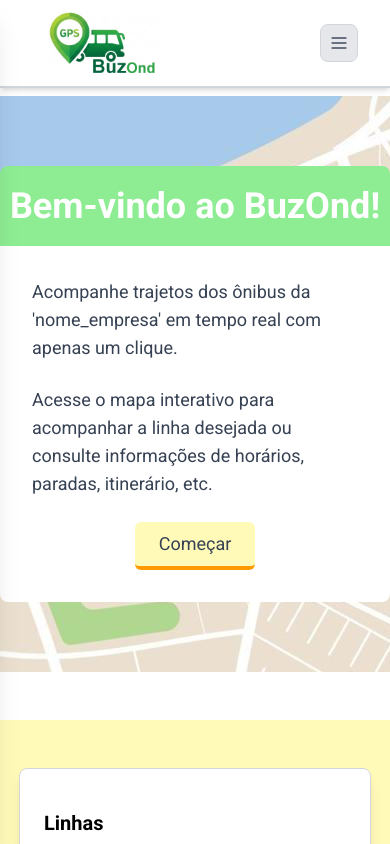
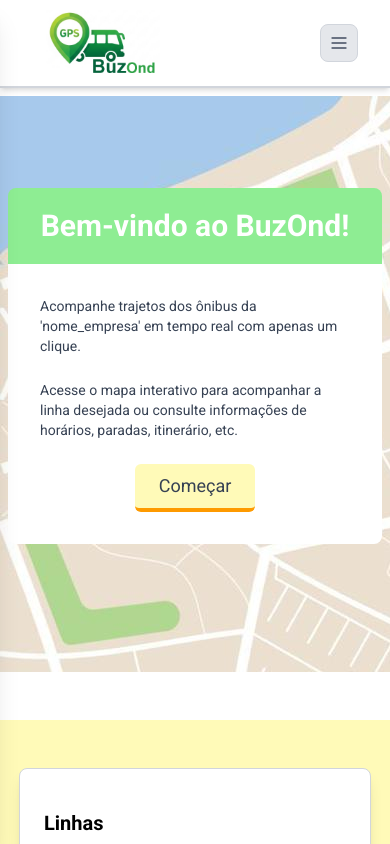
Before and after one commit to luan-services/bus-tracking-app-frontend, a Next.js app: page / in a window 390 px wide. Shown: the top 844 px of the page. Built offline with nearby package versions, Linux system fonts and the light colour scheme; no server answers.

Commit message:
update: hero section fix

```diff
--- a/src/app/(main_website)/page.tsx
+++ b/src/app/(main_website)/page.tsx
@@ -104,19 +104,19 @@ export default async function HomePage() {
 
 
                 <div className="relative justify-center lg:px-48 flex min-h-144 py-8 w-full">
-                    <div className="container max-h-144 flex justify-center md:justify-end items-center">
+                    <div className="container px-2 max-h-144 flex justify-center md:justify-end items-center">
 
-                        <div className="flex flex-col max-w-108 min-h-98 ">
-                            <span className="text-4xl text-center font-extrabold py-5 text-white bg-custom-light-green-2 rounded-t-lg">
+                        <div className="flex flex-col max-w-108 min-h-98">
+                            <span className="px-3 flex items-center justify-center text-3xl md:text-4xl text-center font-extrabold py-5 text-white bg-custom-light-green-2 rounded-t-lg">
                                 Bem-vindo ao BuzOnd!
                             </span>
 
                             <div className="flex flex-col gap-6 w-full p-8 rounded-b-lg bg-white ">
-                                <span className=" text-lg text-gray-700 max-w-2xl font-medium overflow-clip">
+                                <span className="text-sm md:text-lg text-gray-700 max-w-2xl font-medium overflow-clip">
                                     Acompanhe trajetos dos ônibus da 'nome_empresa' em tempo real com apenas um clique.
                                 </span>
 
-                                <span className="text-lg text-gray-700 max-w-2xl font-medium overflow-clip">
+                                <span className="text-sm md:text-lg text-gray-700 max-w-2xl font-medium overflow-clip">
                                     Acesse o mapa interativo para acompanhar a linha desejada ou consulte informações de horários, paradas, itinerário, etc.
                                 </span>
 
@@ -164,10 +164,9 @@ export default async function HomePage() {
 
 
             {/* seção 4: sobre */}
-            <section className="w-full flex justify-center py-12">
-                <div className="container px-2 md:px-8 py-12 gap-4 flex justify-center items-center bg-custom-light-yellow">
+            <section className="w-full flex flex-col items-center justify-center py-12">
+                <span className="px-2 text-4xl font-bold pb-2 border-b-4 border-custom-yellow text-center">Sobre o Site</span>
                     <div className="flex flex-col gap-4 p-8 items-center">
-                        <span className="flex font-bold text-center text-4xl">Sobre o Sistema</span>
 
                         <div className="flex flex-col lg:flex-row items-center justify-center">
                             <FeatureCard
@@ -202,7 +201,6 @@ export default async function HomePage() {
                         </Link>
                     </div>
 
-                </div>
             </section>
         </div>
 
--- a/src/app/globals.css
+++ b/src/app/globals.css
@@ -8,7 +8,7 @@
 @theme {
     --color-custom-light-green: #c7ffcb;
     --color-custom-light-green-2: #8eed93;
-    --color-custom-dark-green: #2c5e30;
+    --color-custom-dark-green: #204525;
     --color-custom-light-yellow: #fffab8;
     --color-custom-yellow: #fff454;
 }
--- a/src/components/main_pages/main_nav/PublicNavbar.tsx
+++ b/src/components/main_pages/main_nav/PublicNavbar.tsx
@@ -73,7 +73,7 @@ export const PublicNavbar = () => {
 
             {/* menu backdrop */}
             {isOpen &&
-                <div className="fixed w-full h-full bg-black opacity-50 z-[2000] md:hidden" onClick={() => setIsOpen(false)}/>
+                <div className="fixed w-full h-full bg-black opacity-50 z-[2000] md:hidden " onClick={() => setIsOpen(false)}/>
             }
 
             {/* menu (mobile) */}
```
